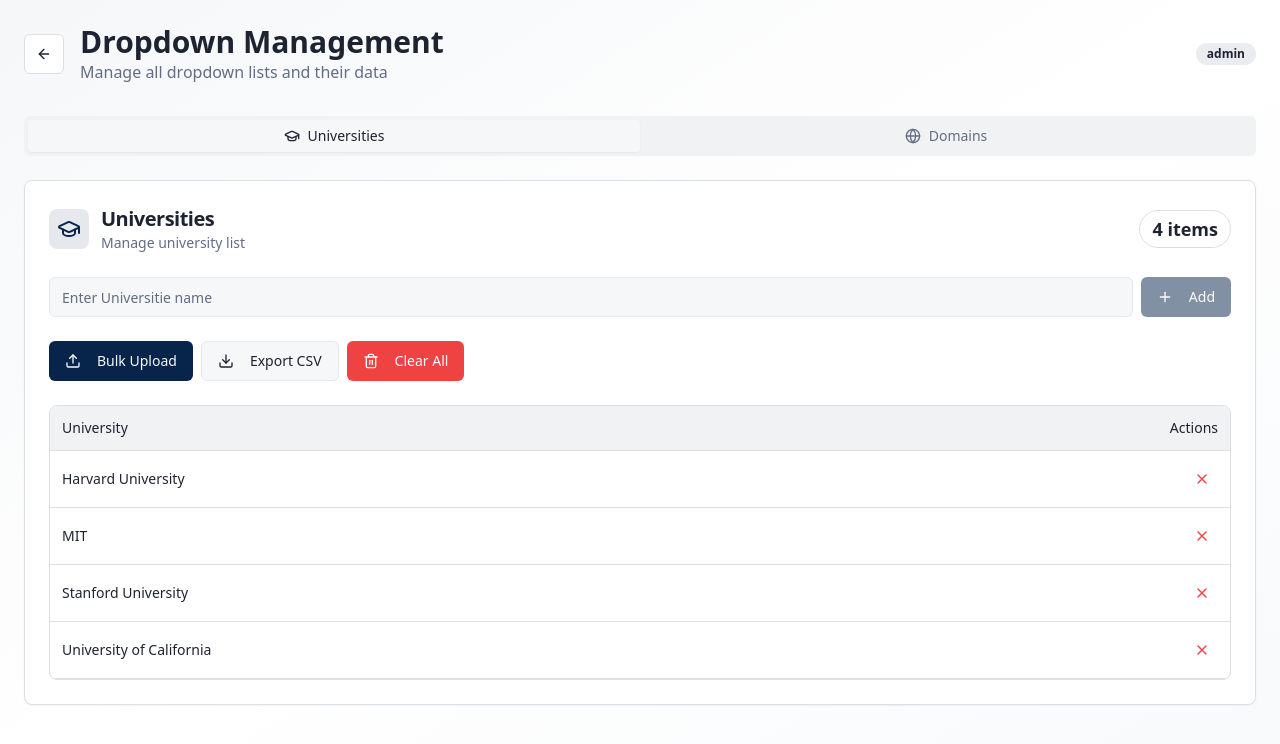
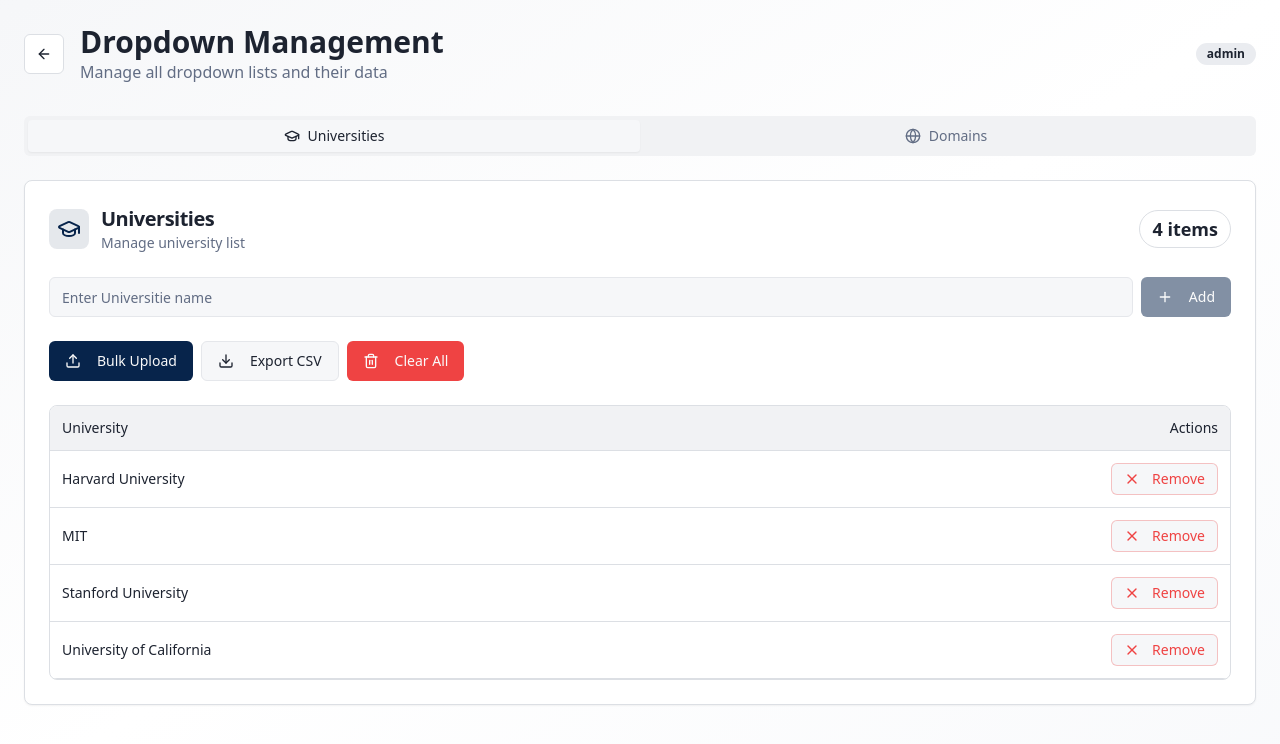
Before and after one commit to dipeshdodani/timekeeper-guild, a React (Vite) app: page /dropdown-management in a window 1280 px wide. Shown: the top 744 px of the page. Built offline with nearby package versions, Linux system fonts and the light colour scheme; sample sign-in values are in the browser's storage.

Commit message:
Fix delete buttons on dropdown management

```diff
--- a/src/pages/DropdownManagement.tsx
+++ b/src/pages/DropdownManagement.tsx
@@ -390,12 +390,13 @@ const DropdownManagement = () => {
                                  )}
                                  <td className="p-3 text-right">
                                    <Button
-                                     variant="ghost"
-                                     size="icon"
+                                     variant="outline"
+                                     size="sm"
                                      onClick={() => removeItem(section.id, item.name)}
-                                     className="h-8 w-8 text-destructive hover:text-destructive hover:bg-destructive/10"
+                                     className="h-8 text-destructive border-destructive/30 hover:bg-destructive hover:text-destructive-foreground"
                                    >
-                                     <X className="w-4 h-4" />
+                                     <X className="w-4 h-4 mr-1" />
+                                     Remove
                                    </Button>
                                  </td>
                                </tr>
```
